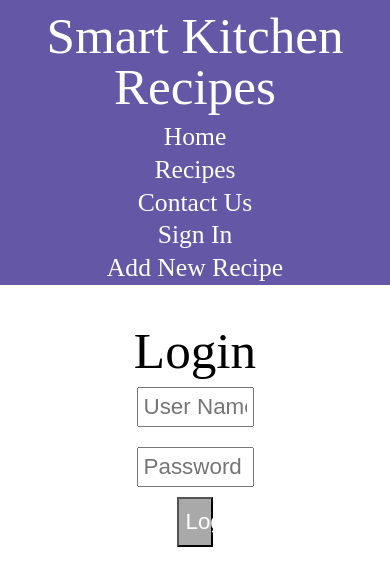
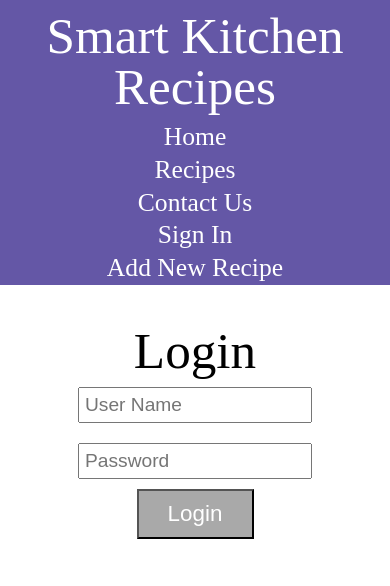
Before and after one commit to mtrew2015/smart-kitchen, a React (Create React App) app in the folder client/smart-kitchen/: page /login in a window 390 px wide. Shown: the top 586 px of the page. Built offline with nearby package versions, Linux system fonts and the light colour scheme.

Commit message:
mobile styles for login

```diff
--- a/client/smart-kitchen/src/views/login /login.scss
+++ b/client/smart-kitchen/src/views/login /login.scss
@@ -1,4 +1,7 @@
+$tablet: "only screen and (max-width : 750px)";
+
 .login-container{
+
     display: flex;
     flex-direction: column;
     align-items: center;
@@ -6,10 +9,16 @@
         width: 30%;
         display: flex;
         flex-direction: column;
+        @media #{$tablet}{
+            width: 60%;
+        }
         input{
             font-size: 1.4rem;
             margin: 10px 0 10px 0;
             padding: 5px;
+            @media #{$tablet}{
+                font-size: 1.2rem;
+            }
         }
         button{
             height: 50px;
@@ -18,6 +27,9 @@
             background-color: darkgray;
             color: white;
             font-size: 1.4rem;
+            @media #{$tablet}{
+                width: 50%;
+            }
         }
     }
 }
```
